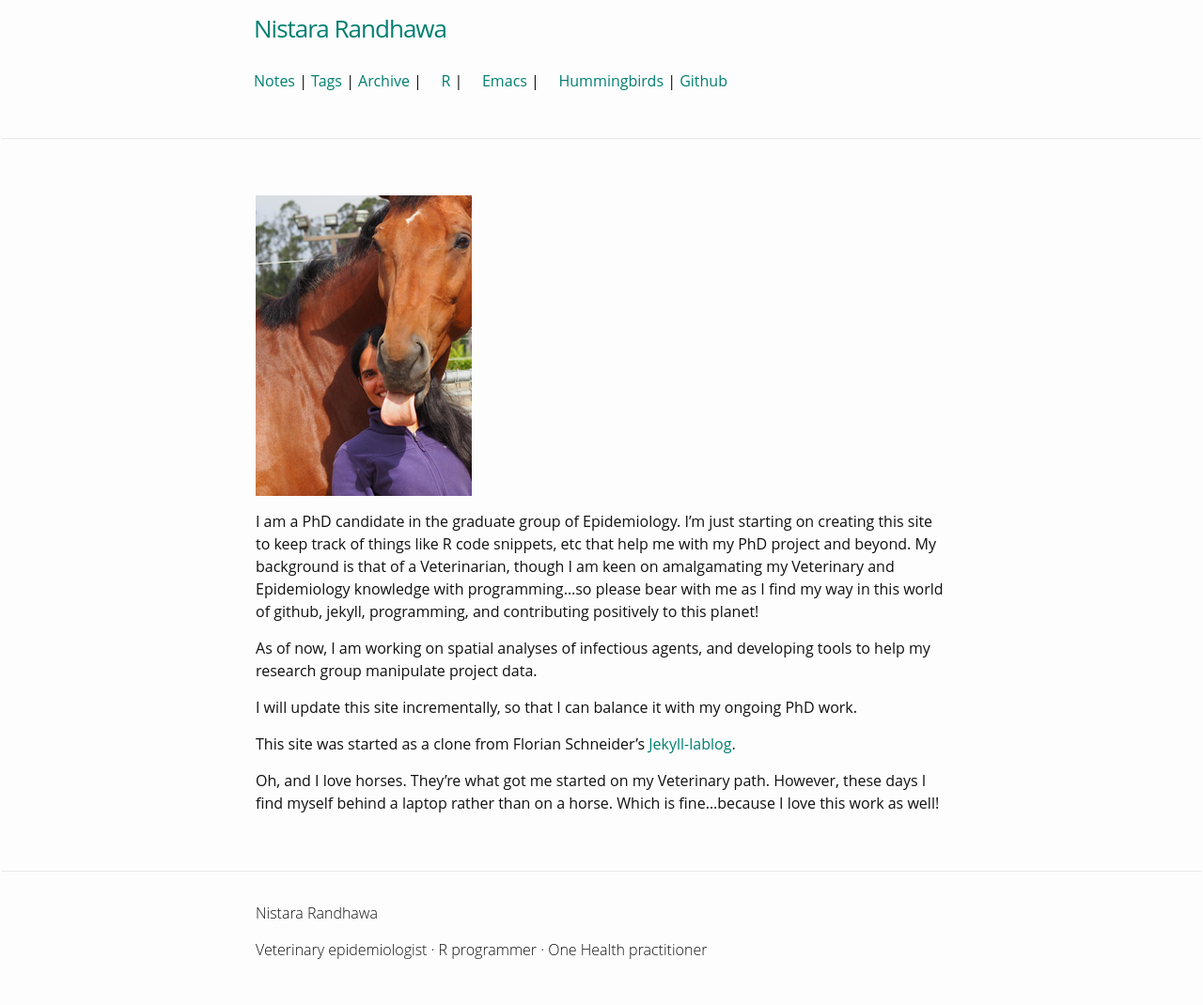
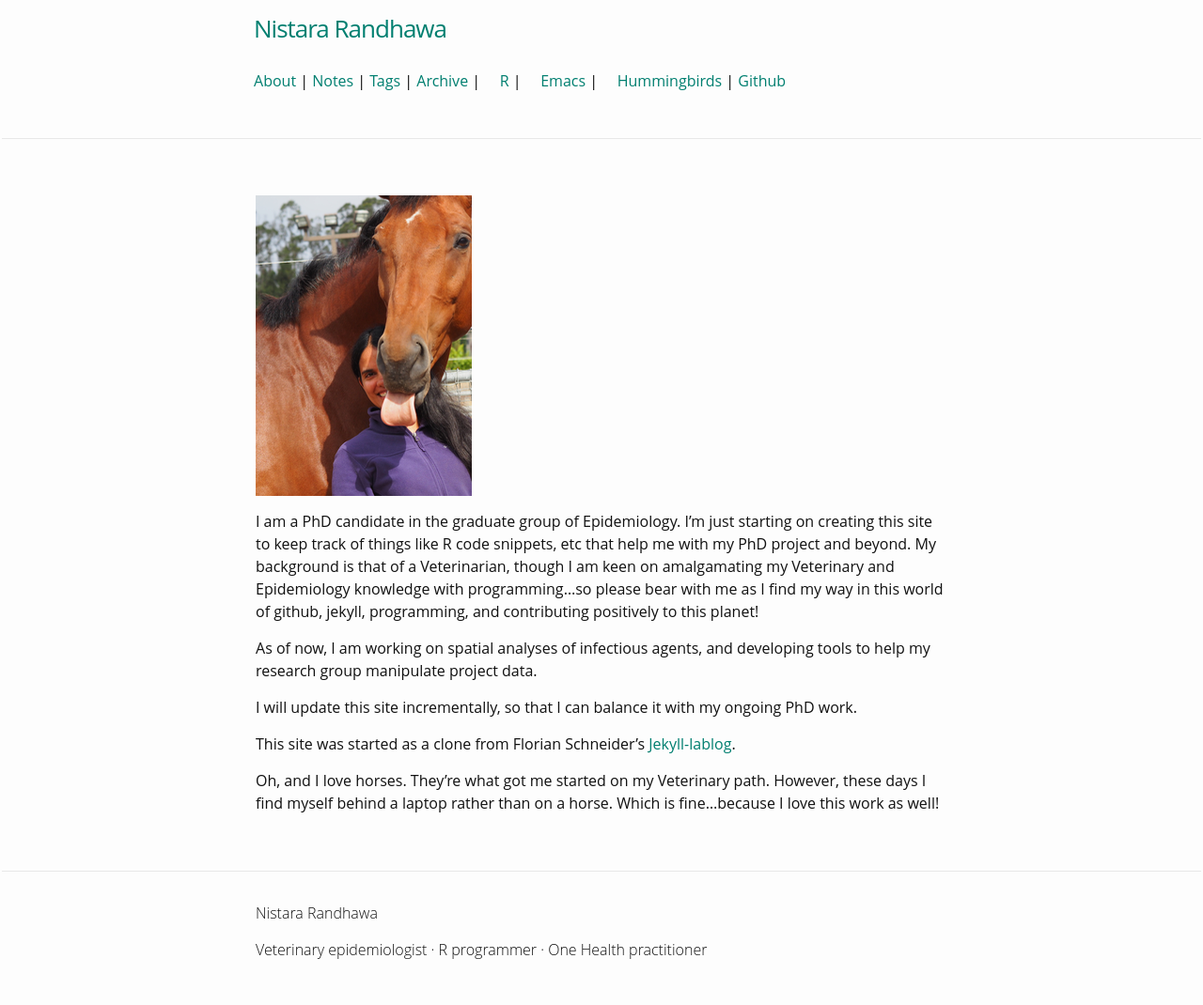
Before and after one commit to nistara/first-website, a Jekyll site: the page built from about.md, in a window 1280 px wide. Shown: the whole page at 94% size. Built offline with Jekyll 4.4.1, drawn with Linux system fonts in a browser that asks for light colours.

Commit message:
edit header tabs - include about

```diff
--- a/_includes/header.html
+++ b/_includes/header.html
@@ -2,15 +2,15 @@
 
   <div class="wrapper">
 
-  <a class="site-title" href="{{ site.baseurl | append : '/about.html' }}">{{ site.title }}</a>
+  <a class="site-title" href="{{ site.baseurl | append : '/index.html' }}">{{ site.title }}</a>
 
     <!-- Primary Page Layout - from https://github.com/seananderson/seananderson.github.com/blob/master/_includes/header.html
   ================================================== -->
 
   <div class="container">
       <br><br><br>
-        <!-- <a href="/about.html">About</a>
-        <span class="mastdiv">|</span> -->
+        <a href="/about.html">About</a>
+        <span class="mastdiv">|</span>
         <a href="/index.html">Notes</a>
         <span class="mastdiv">|</span>
         <a href="/tags.html">Tags</a>
```
